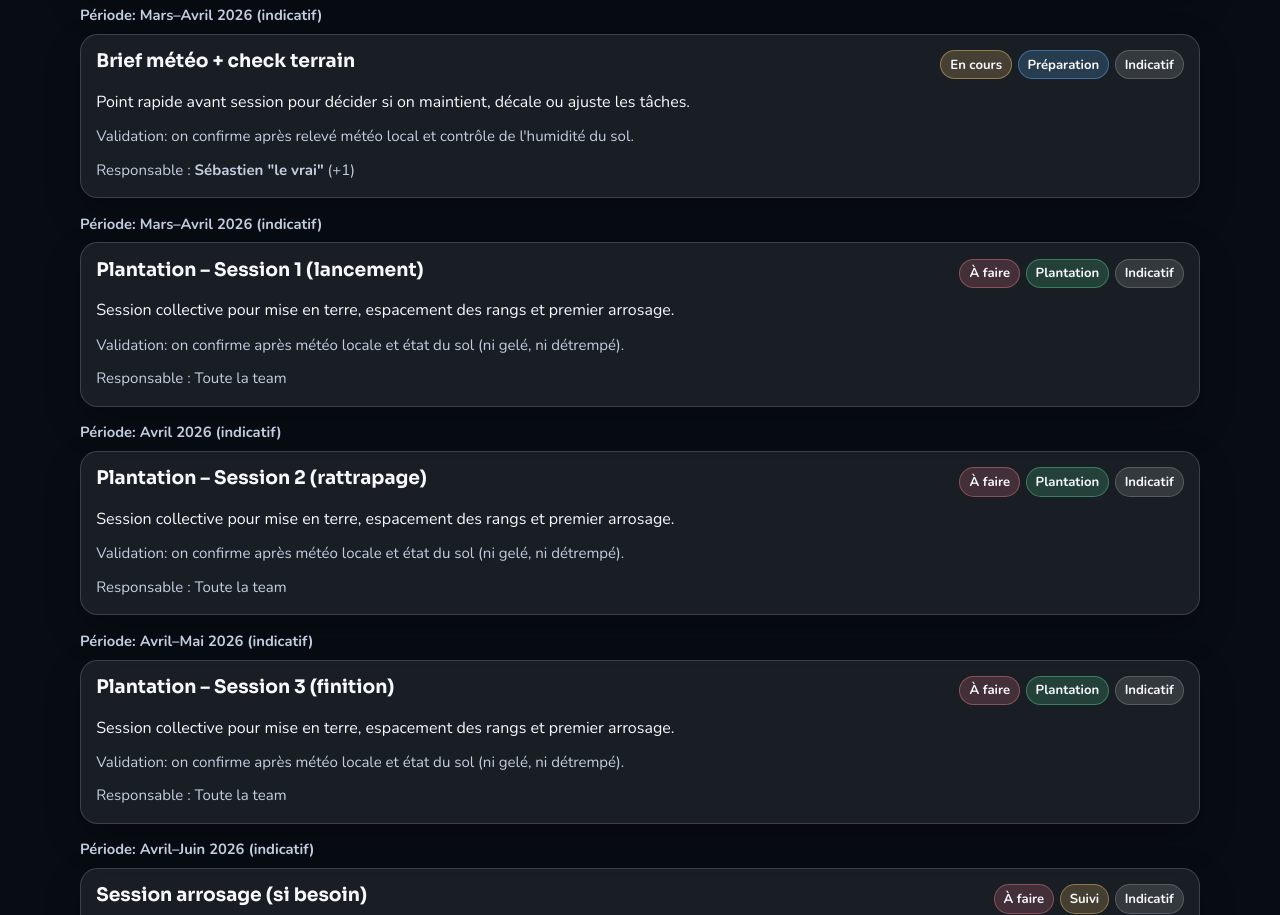
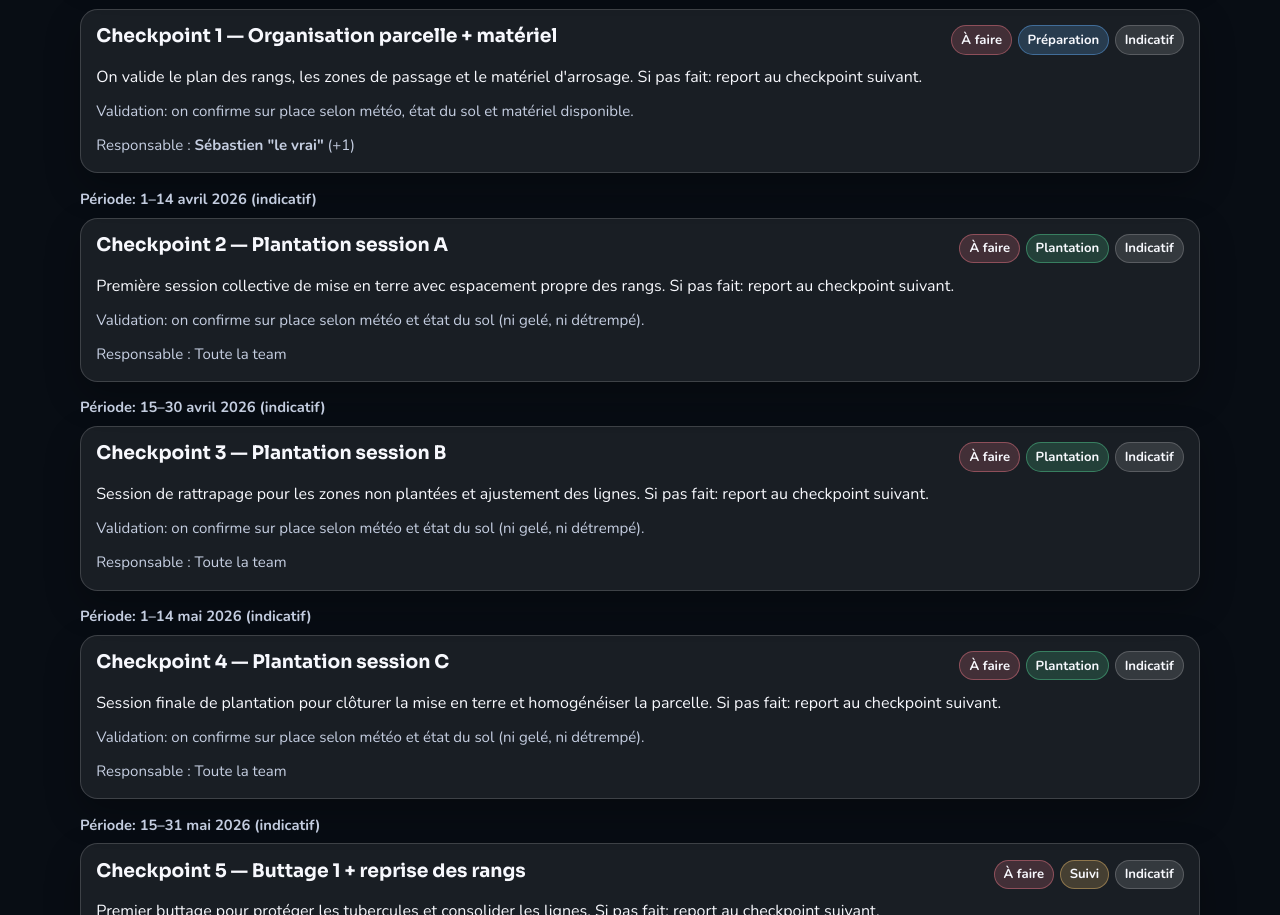
Before and after one commit to sebastiendewitodisee/Patatos, a React (Vite) app: page /#/planning in a window 1280 px wide. Shown: the part 1885-2800 px from the top of the page. Built offline with nearby package versions, Linux system fonts and the light colour scheme.

Commit message:
Refactor planning into biweekly checkpoints

```diff
--- a/src/data/planning.js
+++ b/src/data/planning.js
@@ -28,248 +28,285 @@ export const planningEvents = [
   {
     id: "achat-plants-fait",
     order: 1,
-    period: "Début février 2026",
+    period: "1–14 février 2026",
     updatedAt: "2026-02-08",
     title: "Achat des plants",
     type: "preparation",
     status: "done",
     phase: "Préparation",
-    description: "Achat effectué par Sébastien: 27 sacs de 1,5 kg.",
+    description: "Achat finalisé pour lancer la saison: 27 sacs de 1,5 kg déjà récupérés.",
     responsibles: ["Sébastien \"le vrai\"", "À définir"],
   },
   {
     id: "remboursement-achat-plants",
     order: 2,
-    period: "Début février 2026",
+    period: "1–14 février 2026",
     updatedAt: "2026-02-08",
     title: "Remboursement achat des plants",
     type: "preparation",
     status: "todo",
     phase: "Préparation",
-    description: "Répartition du coût des plants entre participants + confirmation des montants + clôture.",
+    description: "On boucle la répartition des coûts entre participants pour repartir clair.",
     responsibles: ["Toute la team"],
   },
   {
     id: "tri-germination-plants-27-sacs",
     order: 3,
-    period: "Février–Mars 2026",
+    period: "1–14 février 2026",
     updatedAt: "2026-02-08",
     title: "Tri + germination des plants (27 sacs)",
     type: "preparation",
     status: "doing",
     phase: "Préparation",
     description:
-      "Ouvrir les sacs et trier: retirer tubercules mous/moisis/abîmés. Mettre en cagettes ajourées (1–2 couches), lumière indirecte, endroit frais (~10–15°C). Contrôle 1×/semaine, objectif: germes courts et solides (pas longs/blancs).",
+      "Tri des tubercules puis mise en cagettes ajourées, avec contrôle hebdomadaire pour garder des germes courts et solides.",
     responsibles: ["Sébastien \"le vrai\"", "À définir"],
   },
   {
     id: "passage-fermier-tracteur",
     order: 4,
-    period: "Février–Mars 2026 (indicatif)",
+    period: "15–28 février 2026 (indicatif)",
     updatedAt: "2026-02-08",
     title: "Passage fermier (tracteur)",
     type: "preparation",
     status: "doing",
     phase: "Préparation",
     isIndicative: true,
-    validation: "Validation: on confirme après météo locale et sol non détrempé + dispo fermier.",
-    description: "Préparation mécanique du terrain (tracteur) pour rendre la parcelle prête à travailler.",
+    validation: "Validation: on confirme sur place selon météo, sol non détrempé et dispo fermier.",
+    description: "Passage mécanique pour ouvrir la parcelle avant préparation fine. Si pas fait: report au checkpoint suivant.",
     responsibles: ["Sébastien \"le vrai\"", "À définir"],
   },
   {
     id: "preparation-terrain-team-avant-plantation",
     order: 5,
-    period: "Mars–Avril 2026 (indicatif)",
+    period: "1–14 mars 2026 (indicatif)",
     updatedAt: "2026-02-08",
     title: "Préparation terrain par la team (avant plantation)",
     type: "preparation",
     status: "todo",
     phase: "Préparation",
     isIndicative: true,
-    validation: "Validation: sol ressuyé (pas gelé, pas détrempé) + météo OK.",
-    description: "Nettoyage, repérage des rangs, piquets/cordeau, préparation fine avant mise en terre.",
+    validation: "Validation: on confirme sur place selon météo, sol ressuyé et parcelle praticable.",
+    description:
+      "Nettoyage, piquetage et repérage des rangs avant les sessions de plantation. Si pas fait: report au checkpoint suivant.",
     responsibles: ["Sébastien \"le vrai\"", "À définir"],
   },
   {
-    id: "brief-meteo-check-terrain",
+    id: "checkpoint-01-organisation-parcelle-materiel",
     order: 6,
-    period: "Mars–Avril 2026 (indicatif)",
+    period: "15–31 mars 2026 (indicatif)",
     updatedAt: "2026-02-08",
-    title: "Brief météo + check terrain",
+    title: "Checkpoint 1 — Organisation parcelle + matériel",
     type: "preparation",
-    status: "doing",
+    status: "todo",
     phase: "Préparation",
     isIndicative: true,
-    validation: "Validation: on confirme après relevé météo local et contrôle de l'humidité du sol.",
-    description: "Point rapide avant session pour décider si on maintient, décale ou ajuste les tâches.",
+    validation: "Validation: on confirme sur place selon météo, état du sol et matériel disponible.",
+    description: "On valide le plan des rangs, les zones de passage et le matériel d'arrosage. Si pas fait: report au checkpoint suivant.",
     responsibles: ["Sébastien \"le vrai\"", "À définir"],
   },
   {
-    id: "plantation-session-1-lancement",
+    id: "checkpoint-02-plantation-session-a",
     order: 7,
-    period: "Mars–Avril 2026 (indicatif)",
+    period: "1–14 avril 2026 (indicatif)",
     updatedAt: "2026-02-08",
-    title: "Plantation – Session 1 (lancement)",
+    title: "Checkpoint 2 — Plantation session A",
     type: "plantation",
     status: "todo",
     phase: "Plantation",
     isIndicative: true,
-    validation: "Validation: on confirme après météo locale et état du sol (ni gelé, ni détrempé).",
-    description: "Session collective pour mise en terre, espacement des rangs et premier arrosage.",
+    validation: "Validation: on confirme sur place selon météo et état du sol (ni gelé, ni détrempé).",
+    description: "Première session collective de mise en terre avec espacement propre des rangs. Si pas fait: report au checkpoint suivant.",
     responsibles: ["Toute la team"],
   },
   {
-    id: "plantation-session-2-rattrapage",
+    id: "checkpoint-03-plantation-session-b",
     order: 8,
-    period: "Avril 2026 (indicatif)",
+    period: "15–30 avril 2026 (indicatif)",
     updatedAt: "2026-02-08",
-    title: "Plantation – Session 2 (rattrapage)",
+    title: "Checkpoint 3 — Plantation session B",
     type: "plantation",
     status: "todo",
     phase: "Plantation",
     isIndicative: true,
-    validation: "Validation: on confirme après météo locale et état du sol (ni gelé, ni détrempé).",
-    description: "Session collective pour mise en terre, espacement des rangs et premier arrosage.",
+    validation: "Validation: on confirme sur place selon météo et état du sol (ni gelé, ni détrempé).",
+    description: "Session de rattrapage pour les zones non plantées et ajustement des lignes. Si pas fait: report au checkpoint suivant.",
     responsibles: ["Toute la team"],
   },
   {
-    id: "plantation-session-3-finition",
+    id: "checkpoint-04-plantation-session-c",
     order: 9,
-    period: "Avril–Mai 2026 (indicatif)",
+    period: "1–14 mai 2026 (indicatif)",
     updatedAt: "2026-02-08",
-    title: "Plantation – Session 3 (finition)",
+    title: "Checkpoint 4 — Plantation session C",
     type: "plantation",
     status: "todo",
     phase: "Plantation",
     isIndicative: true,
-    validation: "Validation: on confirme après météo locale et état du sol (ni gelé, ni détrempé).",
-    description: "Session collective pour mise en terre, espacement des rangs et premier arrosage.",
+    validation: "Validation: on confirme sur place selon météo et état du sol (ni gelé, ni détrempé).",
+    description:
+      "Session finale de plantation pour clôturer la mise en terre et homogénéiser la parcelle. Si pas fait: report au checkpoint suivant.",
     responsibles: ["Toute la team"],
   },
   {
-    id: "session-arrosage-si-besoin",
+    id: "checkpoint-05-buttage-1-reprise-rangs",
     order: 10,
-    period: "Avril–Juin 2026 (indicatif)",
+    period: "15–31 mai 2026 (indicatif)",
     updatedAt: "2026-02-08",
-    title: "Session arrosage (si besoin)",
+    title: "Checkpoint 5 — Buttage 1 + reprise des rangs",
     type: "suivi",
     status: "todo",
     phase: "Suivi",
     isIndicative: true,
-    validation: "Validation: on confirme après vérification de la pluie de la semaine et de l'état du sol.",
-    description: "Passage court pour compléter l'arrosage uniquement si la parcelle manque d'eau.",
+    validation: "Validation: on confirme sur place selon hauteur des plants et état de la terre.",
+    description: "Premier buttage pour protéger les tubercules et consolider les lignes. Si pas fait: report au checkpoint suivant.",
     responsibles: ["Sébastien \"le vrai\"", "À définir"],
   },
   {
-    id: "buttage-1",
+    id: "checkpoint-06-arrosage-cible-check-feuillage",
     order: 11,
-    period: "Avril–Mai 2026 (indicatif)",
+    period: "1–14 juin 2026 (indicatif)",
     updatedAt: "2026-02-08",
-    title: "Buttage 1",
+    title: "Checkpoint 6 — Arrosage ciblé + check feuillage",
     type: "suivi",
     status: "todo",
     phase: "Suivi",
     isIndicative: true,
-    validation: "Validation: on confirme l'intervention après observation de la hauteur des plants.",
-    description: "Ramener la terre au pied des plants pour protéger les tubercules et soutenir la pousse.",
+    validation: "Validation: on confirme sur place selon pluies récentes, humidité du sol et état des plants.",
+    description:
+      "Arrosage uniquement si nécessaire et contrôle visuel global du feuillage. Si pas fait: report au checkpoint suivant.",
     responsibles: ["Sébastien \"le vrai\"", "À définir"],
   },
   {
-    id: "tour-check-mildiou",
+    id: "checkpoint-07-tour-mildiou-buttage-2",
     order: 12,
-    period: "Mai–Août 2026 (indicatif)",
+    period: "15–30 juin 2026 (indicatif)",
     updatedAt: "2026-02-08",
-    title: "Tour de check mildiou",
+    title: "Checkpoint 7 — Tour mildiou + buttage 2 si nécessaire",
     type: "suivi",
     status: "todo",
     phase: "Suivi",
     isIndicative: true,
-    validation: "Validation: on confirme après inspection du feuillage et alerte météo humidité/pluie.",
-    description: "Tour ciblé pour repérer tôt les feuilles suspectes et décider des actions de suivi.",
+    validation: "Validation: on confirme sur place selon feuillage, humidité et tubercules exposés.",
+    description:
+      "Tour sanitaire ciblé mildiou et deuxième buttage si des tubercules apparaissent en surface. Si pas fait: report au checkpoint suivant.",
     responsibles: ["Sébastien \"le vrai\"", "À définir"],
   },
   {
-    id: "controle-maladies-arrosage",
+    id: "checkpoint-08-suivi-ete-eau-feuillage",
     order: 13,
-    period: "Mai–Août 2026 (indicatif)",
+    period: "1–14 juillet 2026 (indicatif)",
     updatedAt: "2026-02-08",
-    title: "Contrôle maladies + arrosage",
+    title: "Checkpoint 8 — Suivi été: eau + feuillage",
     type: "suivi",
     status: "todo",
     phase: "Suivi",
     isIndicative: true,
-    validation: "Validation: on ajuste après inspection du feuillage et point météo de la semaine.",
-    description: "Surveiller le feuillage, ajuster l'arrosage et signaler rapidement les signes suspects.",
+    validation: "Validation: on confirme sur place selon météo locale, feuillage et besoin réel en eau.",
+    description:
+      "Point de routine pour garder le suivi sanitaire et l'arrosage alignés avant les premières récoltes. Si pas fait: report au checkpoint suivant.",
     responsibles: ["Sébastien \"le vrai\"", "À définir"],
   },
   {
-    id: "buttage-2-si-necessaire",
+    id: "checkpoint-09-test-recolte-precoces",
     order: 14,
-    period: "Mai–Juin 2026 (indicatif)",
+    period: "15–31 juillet 2026 (indicatif)",
     updatedAt: "2026-02-08",
-    title: "Buttage 2 (si nécessaire)",
-    type: "suivi",
-    status: "todo",
-    phase: "Suivi",
-    isIndicative: true,
-    validation: "Validation: on confirme uniquement si les tubercules risquent d'être exposés en surface.",
-    description: "Deuxième passage de buttage si les rangs en ont besoin selon la pousse réelle.",
-    responsibles: ["Sébastien \"le vrai\"", "À définir"],
-  },
-  {
-    id: "recolte-precoces-indicatif",
-    order: 15,
-    period: "Juin–Juillet 2026 (indicatif)",
-    updatedAt: "2026-02-08",
-    title: "Récolte précoces (indicatif)",
+    title: "Checkpoint 9 — Test récolte des précoces",
     type: "recolte",
     status: "todo",
     phase: "Récolte",
     isIndicative: true,
-    validation: "Validation: on confirme après test sur quelques pieds et tenue de la peau.",
-    description: "Premiers tests de récolte sur quelques pieds pour valider la maturité.",
+    validation: "Validation: on confirme sur place selon feuillage, tenue de peau et état du sol.",
+    description:
+      "Test sur quelques pieds pour vérifier la maturité des précoces avant session élargie. Si pas fait: report au checkpoint suivant.",
     responsibles: ["Sébastien \"le vrai\"", "À définir"],
   },
   {
-    id: "tri-mise-en-cagettes",
+    id: "checkpoint-10-recolte-precoces-collective",
+    order: 15,
+    period: "1–14 août 2026 (indicatif)",
+    updatedAt: "2026-02-08",
+    title: "Checkpoint 10 — Récolte précoces (session collective)",
+    type: "recolte",
+    status: "todo",
+    phase: "Récolte",
+    isIndicative: true,
+    validation: "Validation: on confirme sur place selon maturité observée et météo de la quinzaine.",
+    description: "Session collective de récolte des précoces avec tri rapide sur place. Si pas fait: report au checkpoint suivant.",
+    responsibles: ["Toute la team"],
+  },
+  {
+    id: "checkpoint-11-prepa-recolte-principale",
     order: 16,
-    period: "Juillet–Octobre 2026 (indicatif)",
+    period: "15–31 août 2026 (indicatif)",
     updatedAt: "2026-02-08",
-    title: "Tri + mise en cagettes",
+    title: "Checkpoint 11 — Préparation récolte principale",
+    type: "recolte",
+    status: "todo",
+    phase: "Récolte",
+    isIndicative: true,
+    validation: "Validation: on confirme sur place selon feuillage, accès parcelle et créneaux de la team.",
+    description:
+      "On prépare les créneaux, zones de tri et cagettes pour lancer les récoltes tardives. Si pas fait: report au checkpoint suivant.",
+    responsibles: ["Toute la team"],
+  },
+  {
+    id: "checkpoint-12-recolte-principale-vague-1",
+    order: 17,
+    period: "1–14 septembre 2026 (indicatif)",
+    updatedAt: "2026-02-08",
+    title: "Checkpoint 12 — Récolte principale vague 1",
+    type: "recolte",
+    status: "todo",
+    phase: "Récolte",
+    isIndicative: true,
+    validation: "Validation: on confirme sur place selon feuillage sec, sol praticable et météo.",
+    description: "Première vague de récolte des variétés de conservation selon la maturité réelle. Si pas fait: report au checkpoint suivant.",
+    responsibles: ["Toute la team"],
+  },
+  {
+    id: "checkpoint-13-recolte-principale-vague-2",
+    order: 18,
+    period: "15–30 septembre 2026 (indicatif)",
+    updatedAt: "2026-02-08",
+    title: "Checkpoint 13 — Récolte principale vague 2",
+    type: "recolte",
+    status: "todo",
+    phase: "Récolte",
+    isIndicative: true,
+    validation: "Validation: on confirme sur place selon météo, état du sol et volumes restants.",
+    description:
+      "Deuxième vague pour finir les zones restantes et limiter l'attente des tubercules en terre. Si pas fait: report au checkpoint suivant.",
+    responsibles: ["Toute la team"],
+  },
+  {
+    id: "checkpoint-14-tri-cagettes-stockage",
+    order: 19,
+    period: "1–14 octobre 2026 (indicatif)",
+    updatedAt: "2026-02-08",
+    title: "Checkpoint 14 — Tri + mise en cagettes",
     type: "conservation",
     status: "todo",
     phase: "Conservation",
     isIndicative: true,
-    validation: "Validation: on confirme après contrôle visuel des tubercules (sains, abîmés, usage rapide).",
-    description: "Trier la récolte et mettre en cagettes aérées pour préparer un stockage propre.",
-    responsibles: ["Sébastien \"le vrai\"", "À définir"],
+    validation: "Validation: on confirme sur place selon état des lots, humidité et température du local.",
+    description:
+      "Tri par état et usage puis mise en cagettes aérées pour entrer en stockage proprement. Si pas fait: report au checkpoint suivant.",
+    responsibles: ["Toute la team"],
   },
   {
-    id: "recolte-conservation-indicatif",
-    order: 17,
-    period: "Septembre–Octobre 2026 (indicatif)",
+    id: "checkpoint-15-point-stockage-controle-1",
+    order: 20,
+    period: "15–31 octobre 2026 (indicatif)",
     updatedAt: "2026-02-08",
-    title: "Récolte conservation (indicatif)",
+    title: "Checkpoint 15 — Point stockage (contrôle 1)",
     type: "conservation",
     status: "todo",
     phase: "Conservation",
     isIndicative: true,
-    validation: "Validation: on confirme après inspection du feuillage sec et vérification des conditions météo.",
-    description: "Récolte principale puis tri et stockage en zone fraîche, sèche et sombre.",
-    responsibles: ["Sébastien \"le vrai\"", "À définir"],
-  },
-  {
-    id: "point-stockage-controle-1",
-    order: 18,
-    period: "Octobre–Novembre 2026 (indicatif)",
-    updatedAt: "2026-02-08",
-    title: "Point stockage (contrôle 1)",
-    type: "conservation",
-    status: "todo",
-    phase: "Conservation",
-    isIndicative: true,
-    validation: "Validation: on confirme après contrôle humidité, température et état des cagettes.",
-    description: "Premier contrôle post-stockage pour retirer les lots fragiles et vérifier les conditions.",
+    validation: "Validation: on confirme sur place selon humidité, température et état visuel des cagettes.",
+    description: "Contrôle des lots stockés et retrait des tubercules fragiles pour stabiliser le stockage. Si pas fait: report au checkpoint suivant.",
     responsibles: ["Sébastien \"le vrai\"", "À définir"],
   },
 ];
```
